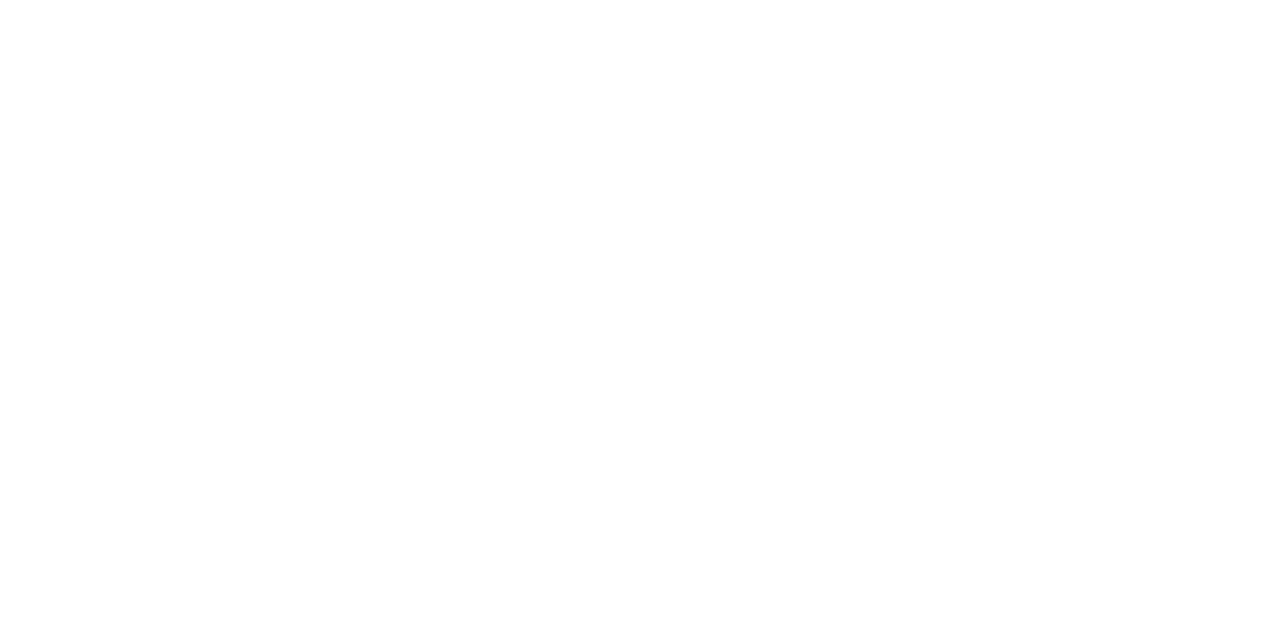
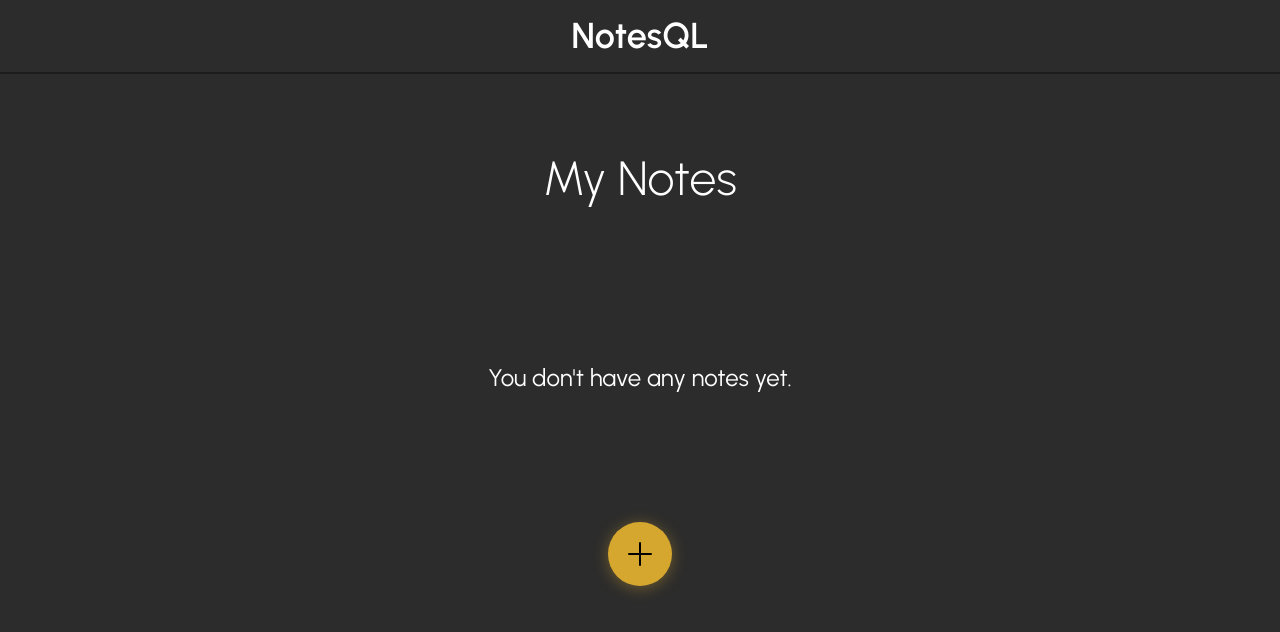
Before and after one commit to felipecalgaro/notesql-client, a React (Vite) app: page /my-notes/1 in a window 1280 px wide. Before the commit this address had no page. Shown: the top 632 px of the page. Built offline with nearby package versions, Linux system fonts and the light colour scheme; a web font is replaced by a local one.

Commit message:
feat: add params navigation

```diff
--- a/src/App.tsx
+++ b/src/App.tsx
@@ -2,6 +2,8 @@ import { Routes, Route } from 'react-router-dom'
 import Home from './pages/Home'
 import SignUp from './pages/SignUp'
 import SignIn from './pages/SignIn'
+import MyNotes from './pages/MyNotes'
+import WriteNote from './pages/WriteNote'
 
 function App() {
   return (
@@ -9,6 +11,8 @@ function App() {
       <Route path='/' element={<Home />} />
       <Route path='/sign-up' element={<SignUp />} />
       <Route path='/sign-in' element={<SignIn />} />
+      <Route path='/my-notes/:userId' element={<MyNotes />} />
+      <Route path='/write-note/:userId' element={<WriteNote />} />
       {/* <Route path='*' */}
     </Routes>
   )
--- a/src/pages/MyNotes.tsx
+++ b/src/pages/MyNotes.tsx
@@ -1,22 +1,38 @@
 import { NetworkStatus, useQuery } from '@apollo/client'
 import { GET_NOTES_BY_AUTHOR, GetNotesByAuthorResponseData } from '../services/getNotesByAuthor'
-import { Link, useLocation } from 'react-router-dom'
+import { Link, useLocation, useNavigate, useParams } from 'react-router-dom'
 import Note from '../components/Note'
+import { Plus } from 'phosphor-react'
+import { MouseEvent as ReactMouseEvent, useEffect } from 'react'
 
 export default function MyNotes() {
   const location = useLocation()
-  const { userId } = location.state
+  const newNote = location.state?.newNote
+  const { userId } = useParams()
   const { data, loading, refetch, networkStatus } = useQuery<GetNotesByAuthorResponseData>(GET_NOTES_BY_AUTHOR, {
     context: { headers: { 'Authorization': localStorage.getItem('token') } },
     variables: { authorId: userId },
     notifyOnNetworkStatusChange: true
   })
+  const navigate = useNavigate()
+
+  function handleNavigate(e: ReactMouseEvent<HTMLButtonElement, MouseEvent>) {
+    e.preventDefault()
+
+    navigate(`/write-note/${userId}`)
+  }
+
+  useEffect(() => {
+    if (newNote) {
+      refetch()
+    }
+  }, [newNote, refetch])
 
   return (
-    <div className='bg-dark-gray-custom min-h-screen'>
+    <div className='bg-dark-gray-custom min-h-screen pb-20'>
       <header>
         <nav className='flex justify-center items-center xs:px-10 px-3 py-4'>
-          <Link to='/' className='text-white font-semibold text-4xl'>NotesQL</Link>
+          <Link to='' className='text-white font-semibold text-4xl'>NotesQL</Link>
         </nav>
         <hr className='border-[#1c1c1c] border-[1px]' />
       </header>
@@ -35,6 +51,14 @@ export default function MyNotes() {
             )}
           </>
         )}
+        <div className='flex justify-center items-center pt-32 px-4 w-4/5'>
+          <button
+            className='rounded-[100%] bg-light-primary p-4 shadow-custom shadow-light-primary/40 hover:-translate-y-0.5 active:scale-[0.96] active:shadow-none duration-300'
+            onClick={handleNavigate}
+          >
+            <Plus size={32} />
+          </button>
+        </div>
       </main>
     </div>
   )
--- a/src/pages/SignIn.tsx
+++ b/src/pages/SignIn.tsx
@@ -28,7 +28,7 @@ export default function SignIn() {
   useEffect(() => {
     if (data) {
       localStorage.setItem('token', data.authenticateUser.token)
-      navigate('/my-notes', { state: { userId: data.authenticateUser.user.id } })
+      navigate(`/my-notes/${data.authenticateUser.user.id}`)
     }
   }, [data, navigate])
 
--- a/src/pages/SignUp.tsx
+++ b/src/pages/SignUp.tsx
@@ -29,7 +29,7 @@ export default function SignUp() {
   useEffect(() => {
     if (data) {
       localStorage.setItem('token', data.createUser.token)
-      navigate('/my-notes', { state: { userId: data.createUser.user.id } })
+      navigate(`/my-notes/${data.createUser.user.id}`)
     }
   }, [data, navigate])
 
```
